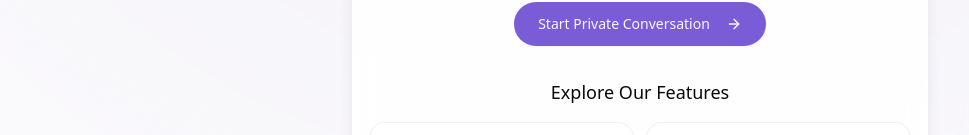
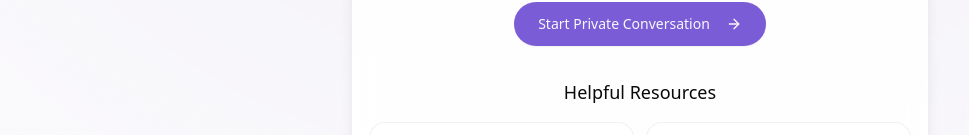
Before and after one commit to crypmoz/MindEase-Ai-Therapist, a React (Vite) app: page / in a window 1280 px wide. Shown: the part 615-750 px from the top of the page, without its empty margins (0-969 px from the left). Built offline with nearby package versions, Linux system fonts and the light colour scheme.

Commit message:
Refactor: Update feature section text
Change the "Explore Our Features" text to something more suitable.

```diff
--- a/src/pages/Index.tsx
+++ b/src/pages/Index.tsx
@@ -60,9 +60,9 @@ const Index: React.FC = () => {
               <div className="flex-1 flex flex-col items-center justify-center p-4">
                 <WelcomeScreen onStart={handleStart} />
 
-                {/* Features grid */}
+                {/* Resources section */}
                 <div className="w-full mt-8">
-                  <h2 className="text-center text-lg font-medium mb-4">Explore Our Features</h2>
+                  <h2 className="text-center text-lg font-medium mb-4">Helpful Resources</h2>
                   <div className="grid grid-cols-2 gap-3">
                     <FeatureCard
                       icon={<Heart className="h-6 w-6 text-primary" />}
```
